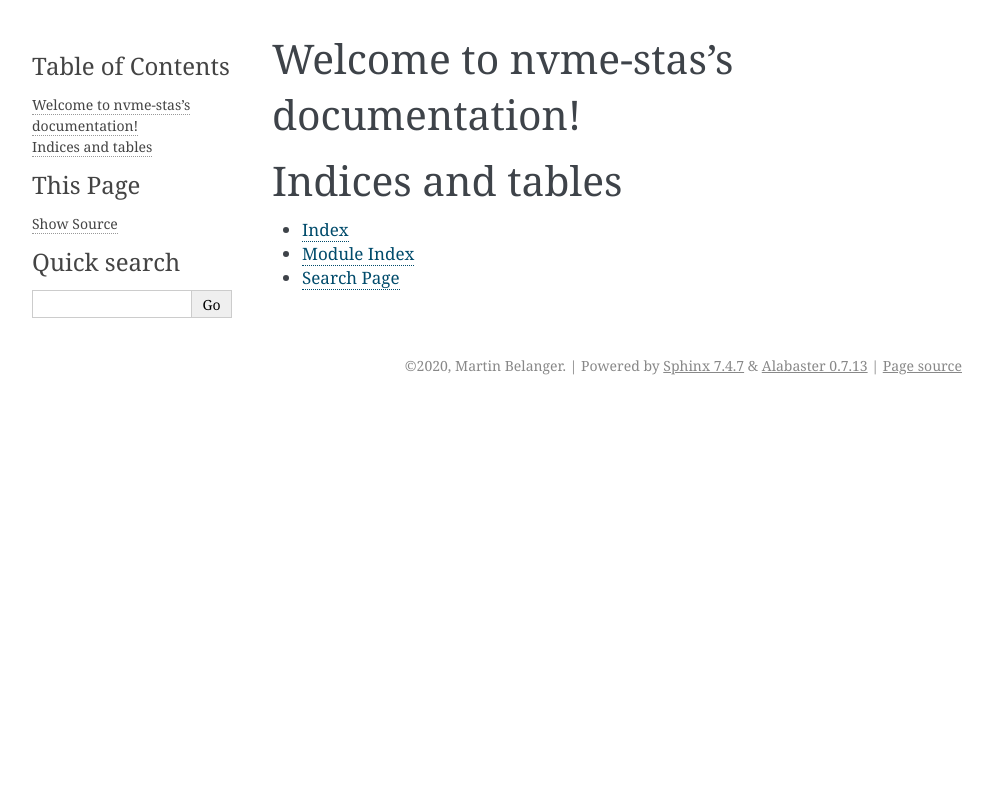
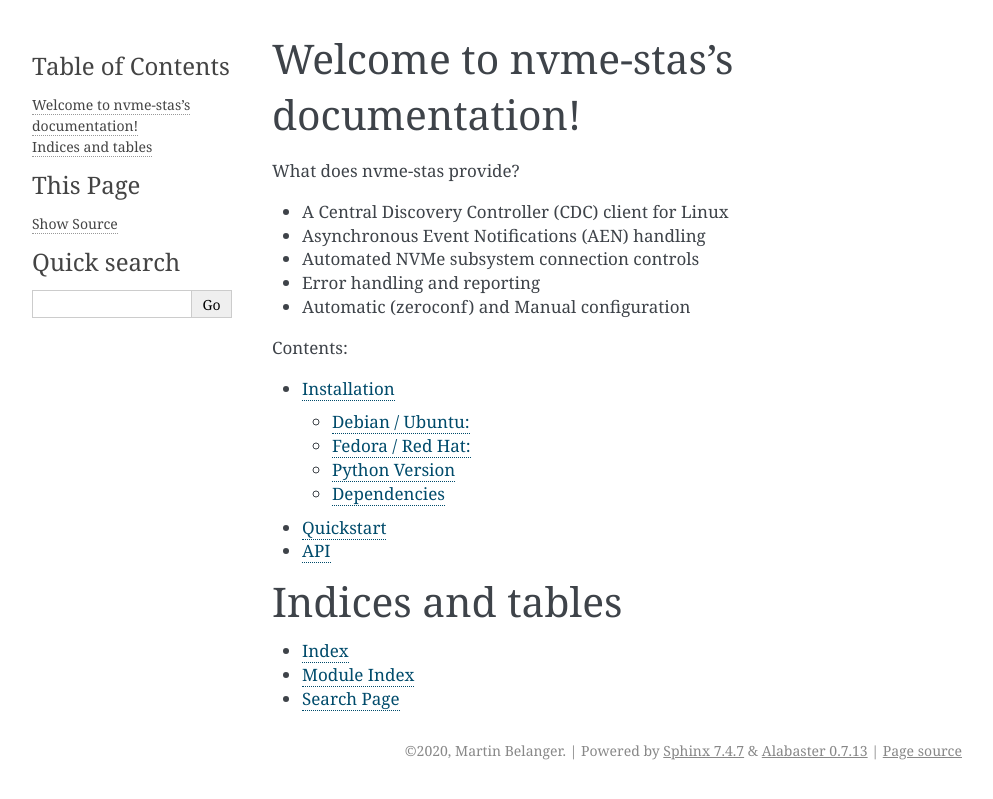
Before and after one commit to linux-nvme/nvme-stas, a Sphinx documentation site: the page built from doc/index.rst, in a window 1280 px wide. Shown: the top 799 px of the page, without its empty margins (148-1141 px from the left). Built offline with Sphinx 7.4.7, drawn with Linux system fonts in a browser that asks for light colours.

Commit message:
doc: more updates, added installation and quickstart
Signed-off-by: Boris Glimcher <Boris.Glimcher@emc.com>

```diff
--- /dev/null
+++ b/doc/api.rst
@@ -0,0 +1,5 @@
+==========
+API
+==========
+
+tbd
--- a/doc/index.rst
+++ b/doc/index.rst
@@ -1,16 +1,21 @@
-.. nvme-stas documentation master file, created by
-   sphinx-quickstart on Wed Apr 13 19:07:37 2022.
-   You can adapt this file completely to your liking, but it should at least
-   contain the root `toctree` directive.
-
 Welcome to nvme-stas's documentation!
 =====================================
+
+What does nvme-stas provide?
+
+* A Central Discovery Controller (CDC) client for Linux
+* Asynchronous Event Notifications (AEN) handling
+* Automated NVMe subsystem connection controls
+* Error handling and reporting
+* Automatic (zeroconf) and Manual configuration
 
 .. toctree::
    :maxdepth: 2
    :caption: Contents:
 
-
+   installation.rst
+   quickstart.rst
+   api.rst
 
 Indices and tables
 ==================
--- /dev/null
+++ b/doc/installation.rst
@@ -0,0 +1,27 @@
+Installation
+============
+
+Debian / Ubuntu:
+----------------
+
+.. code-block:: sh
+
+    $ apt-get install nvme-stas
+
+Fedora / Red Hat:
+-----------------
+
+.. code-block:: sh
+
+    $ dnf install nvme-stas
+
+Python Version
+--------------
+
+The latest Python 3 version is always recommended, since it has all the latest bells and
+whistles. libnvme supports Python 3.6 and above.
+
+Dependencies
+------------
+
+nvme-stas is built on top of libnvme, which is used to interact with the kernel's NVMe driver (i.e. drivers/nvme/host/). To support all the features of nvme-stas, several changes to the Linux kernel are required. nvme-stas can also operate with older kernels, but with limited functionality. Kernel 5.18 provides all the features needed by nvme-stas. nvme-stas can also work with older kernels that include back-ported changes to the NVMe driver.
--- /dev/null
+++ b/doc/quickstart.rst
@@ -0,0 +1,5 @@
+==========
+Quickstart
+==========
+
+tbd
```
